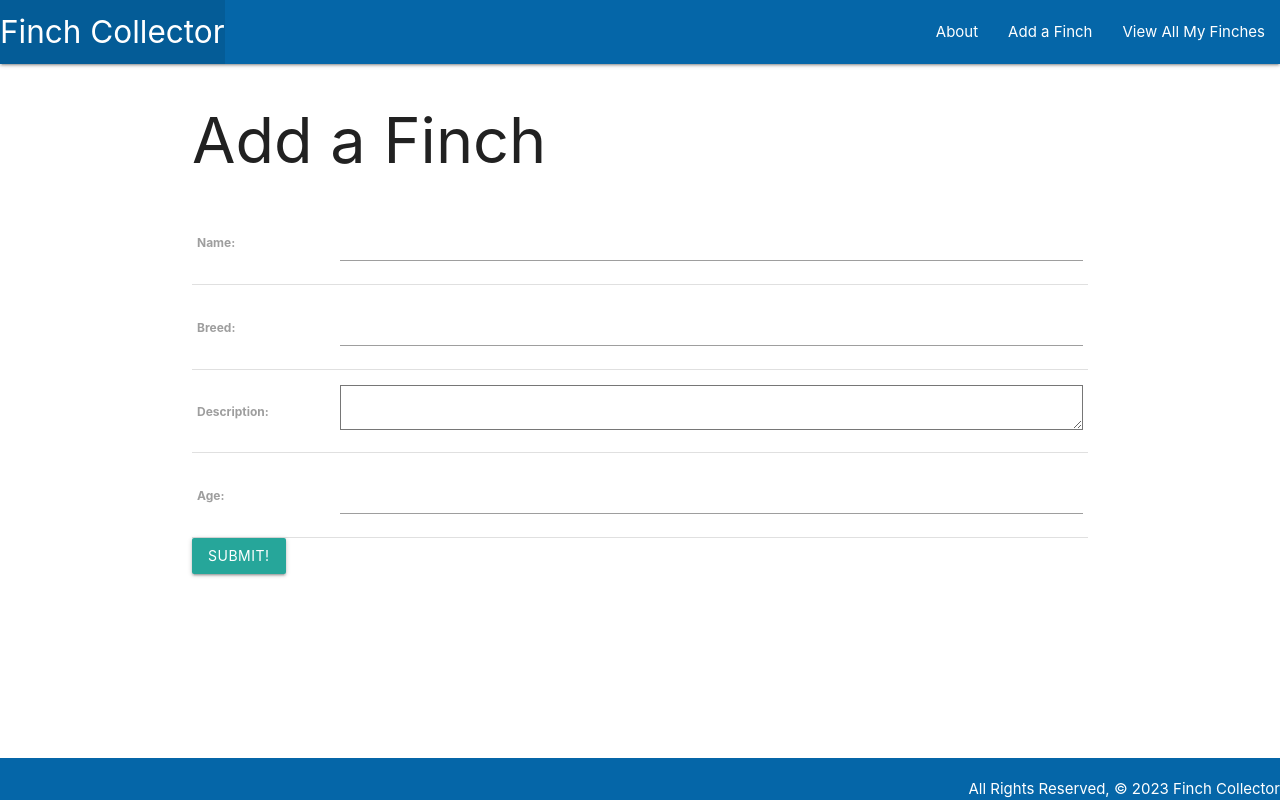
After one commit to Arjybltrn/finchcollector, a Django app: page /finches/create/ in a window 1280 px wide. The commit adds this page. Run offline with Django 4.2, Linux system fonts and the light colour scheme.

Commit message:
adds delete, edit, create templates

```diff
--- a/main_app/models.py
+++ b/main_app/models.py
@@ -1,4 +1,5 @@
 from django.db import models
+from django.urls import reverse
 from PIL import Image
 # Create your models here.
 
@@ -12,3 +13,6 @@ class Finch(models.Model):
 
     def __str__(self):
         return self.name
+
+    def get_absolute_url(self):
+        return reverse('detail', kwargs={'finch_id': self.id})
--- a/main_app/templates/base.html
+++ b/main_app/templates/base.html
@@ -5,7 +5,7 @@
     <meta charset="UTF-8" />
     <meta name="viewport" content="width=device-width, initial-scale=1.0" />
     <meta http-equiv="X-UA-Compatible" content="ie=edge" />
-    <title>Cat Collector</title>
+    <title>Finch Collector</title>
     <link
       rel="stylesheet"
       href="https://cdnjs.cloudflare.com/ajax/libs/materialize/1.0.0/css/materialize.min.css"
@@ -24,7 +24,8 @@
           </ul>
           <ul class="right">
             <li><a href="/about">About</a></li>
-            <li><a href="/finches">View All My Finches</a></li>
+            <li><a href="{% url 'finches_create' %}">Add a Finch</a></li>
+            <li><a href="{% url 'index' %}">View All My Finches</a></li>
           </ul>
         </div>
       </nav>
--- a/main_app/templates/finches/detail.html
+++ b/main_app/templates/finches/detail.html
@@ -17,6 +17,10 @@
     <td>image here </td>
 </tr>
 <table>
+  <div class="card-action">
+    <a href="{% url 'finches_update' finch.id %}">Edit</a>
+    <a href="{% url 'finches_delete' finch.id %}">Delete</a>
+  </div>
 </div>
 
 {% endblock %}
--- /dev/null
+++ b/main_app/templates/main_app/finch_form.html
@@ -0,0 +1,17 @@
+{% extends 'base.html' %} {% block content %}
+{% if object %}
+<h1>Edit <span class="teal-text">{{object.name}}</span></h1>
+{% else %}
+<h1>Add a Finch</h1>
+{% endif %}
+<!-- Leaving the action empty makes the form post to the same url used to display it -->
+<form action="" method="post">
+  <!-- Django requires the following for security purposes -->
+  {% csrf_token %}
+  <table>
+    <!-- Render the inputs inside of <tr>s & <td>s -->
+    {{ form.as_table }}
+  </table>
+  <input type="submit" value="Submit!" class="btn" />
+</form>
+{% endblock %}
--- a/main_app/urls.py
+++ b/main_app/urls.py
@@ -6,4 +6,7 @@ urlpatterns = [
     path('about/', views.about, name='about'),
     path('finches/', views.finch_index, name='index'),
     path('finches/<int:finch_id>/', views.finch_detail, name='detail'),
+    path('finches/create/', views.FinchCreate.as_view(), name='finches_create'),
+    path('finches/<int:pk>/update/', views.FinchUpdate.as_view(), name='finches_update'),
+    path('finches/<int:pk>/delete/', views.FinchDelete.as_view(), name='finches_delete'),
 ]
--- a/main_app/views.py
+++ b/main_app/views.py
@@ -1,4 +1,5 @@
 from django.shortcuts import render
+from django.views.generic.edit import CreateView, UpdateView, DeleteView
 
 # Create your views here.
 
@@ -32,3 +33,17 @@ def finch_index(request):
 def finch_detail(request, finch_id):
   finch = Finch.objects.get(id=finch_id)
   return render(request, 'finches/detail.html', {'finch': finch})
+
+class FinchCreate(CreateView):
+  model = Finch
+  fields = '__all__'
+  # success_url = '/cats/'
+
+class FinchUpdate(UpdateView):
+  model = Finch
+  # Let's disallow the renaming of a cat by excluding the name field!
+  fields = ['breed', 'description', 'age']
+
+class FinchDelete(DeleteView):
+  model = Finch
+  success_url = '/finches/'
```
Also changed, not shown: main_app/templates/main_app/finch_confirm_delete.html (added, +14 -0 lines).
